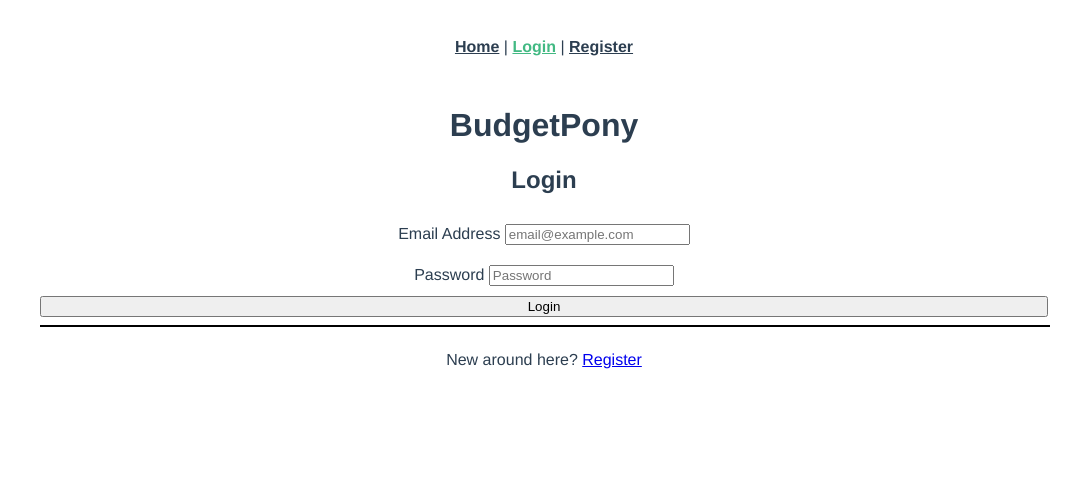
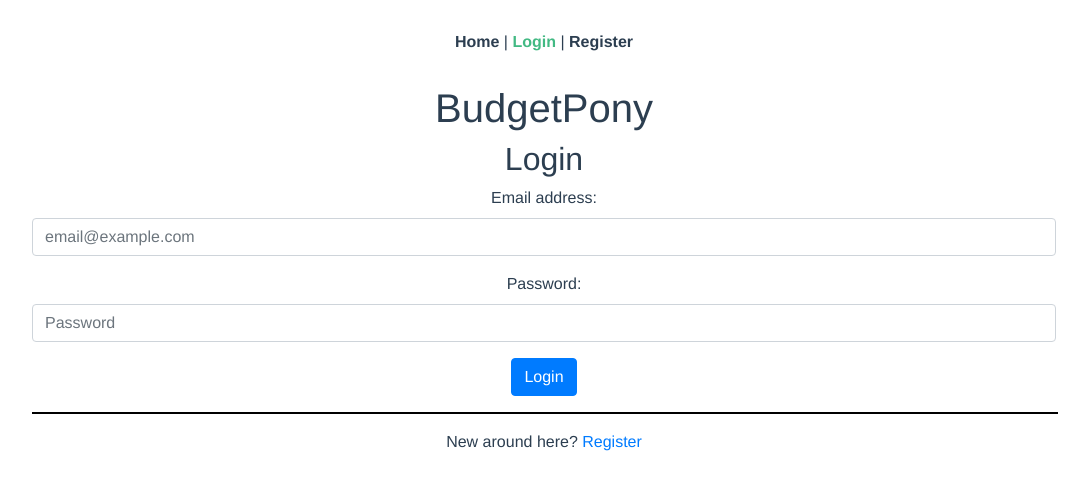
Before and after one commit to TheWalkingLeek/M306_BudgetPony, a Vue app in the folder frontend/: page /login in a window 1280 px wide. Shown: the top 490 px of the page, without its empty margins (96-1183 px from the left). Built offline with nearby package versions, Linux system fonts and the light colour scheme.

Commit message:
Add vue bootstrap

```diff
--- a/frontend/src/App.vue
+++ b/frontend/src/App.vue
@@ -3,7 +3,7 @@
     <nav id="nav">
       <router-link to="/">Home</router-link> |
       <router-link to="/login">Login</router-link> |
-      <router-link to="/Register">Register</router-link>
+      <router-link to="/register">Register</router-link>
     </nav>
     <h1>BudgetPony</h1>
     <router-view />
--- a/frontend/src/main.js
+++ b/frontend/src/main.js
@@ -1,4 +1,7 @@
+import "@babel/polyfill";
+import "mutationobserver-shim";
 import Vue from "vue";
+import "./plugins/bootstrap-vue";
 import App from "./App.vue";
 import "./registerServiceWorker";
 import router from "./router";
--- a/frontend/src/views/Home.vue
+++ b/frontend/src/views/Home.vue
@@ -10,6 +10,4 @@ export default {
 };
 </script>
 
-<style>
-
-</style>
+<style></style>
--- a/frontend/src/views/Login.vue
+++ b/frontend/src/views/Login.vue
@@ -1,40 +1,53 @@
 <template>
   <div class="login">
     <h2>Login</h2>
-    <form @submit.prevent="login" class="login-form">
-      <label>
-        Email Address
-        <input type="email" placeholder="email@example.com">
-      </label>
-      <label>
-        Password
-        <input type="password" placeholder="Password">
-      </label>
-      <button type="submit">Login</button>
-      <hr>
-      <p>New around here? <router-link to="/Register">Register</router-link></p>
-    </form>
+    <b-form @submit="onSubmit" class="login-form">
+      <b-form-group
+        id="input-group-email"
+        label="Email address:"
+        label-for="input-email"
+      >
+        <b-form-input
+          id="input-email"
+          v-model="form.email"
+          type="email"
+          required
+          placeholder="email@example.com"
+        ></b-form-input>
+      </b-form-group>
+      <b-form-group
+        id="input-group-password"
+        label="Password:"
+        label-for="input-password"
+      >
+        <b-form-input
+          id="input-password"
+          v-model="form.password"
+          type="password"
+          required
+          placeholder="Password"
+        ></b-form-input>
+      </b-form-group>
+      <b-button type="submit" variant="primary">Login</b-button>
+      <hr />
+      <p>New around here? <router-link to="/register">Register</router-link></p>
+    </b-form>
   </div>
 </template>
 
 <script>
 export default {
-
-}
+  data() {
+    return {
+      form: { email: "", password: "" }
+    };
+  }
+};
 </script>
 
 <style scoped>
-input {
-  margin: 10px 0;
-}
-
 hr {
   width: 100%;
   border: #000000 1px solid;
 }
-
-.login-form {
-  display: flex;
-  flex-direction: column;
-}
 </style>
--- a/frontend/src/views/Register.vue
+++ b/frontend/src/views/Register.vue
@@ -1,26 +1,46 @@
 <template>
   <div class="register">
     <h2>Register</h2>
-    <form @submit.prevent="register">
-      <label>
-        Email Address
-        <input type="email" placeholder="email@example.com">
-      </label>
-      <label>
-        Password
-        <input type="password" placeholder="Password">
-      </label>
-      <button type="submit">Register</button>
-    </form>
+    <b-form @submit="onSubmit" class="login-form">
+      <b-form-group
+        id="input-group-email"
+        label="Email address:"
+        label-for="input-email"
+      >
+        <b-form-input
+          id="input-email"
+          v-model="form.email"
+          type="email"
+          required
+          placeholder="email@example.com"
+        ></b-form-input>
+      </b-form-group>
+      <b-form-group
+        id="input-group-password"
+        label="Password:"
+        label-for="input-password"
+      >
+        <b-form-input
+          id="input-password"
+          v-model="form.password"
+          type="password"
+          required
+          placeholder="Password"
+        ></b-form-input>
+      </b-form-group>
+      <b-button type="submit" variant="primary">Register</b-button>
+    </b-form>
   </div>
 </template>
 
 <script>
 export default {
-
-}
+  data() {
+    return {
+      form: { email: "", password: "" }
+    };
+  }
+};
 </script>
 
-<style>
-
-</style>
+<style></style>
```
Also changed, not shown: frontend/package.json (+10 -2 lines), frontend/src/plugins/bootstrap-vue.js (added, +7 -0 lines), 1 other file (tests, documents, lock files or other folders).
